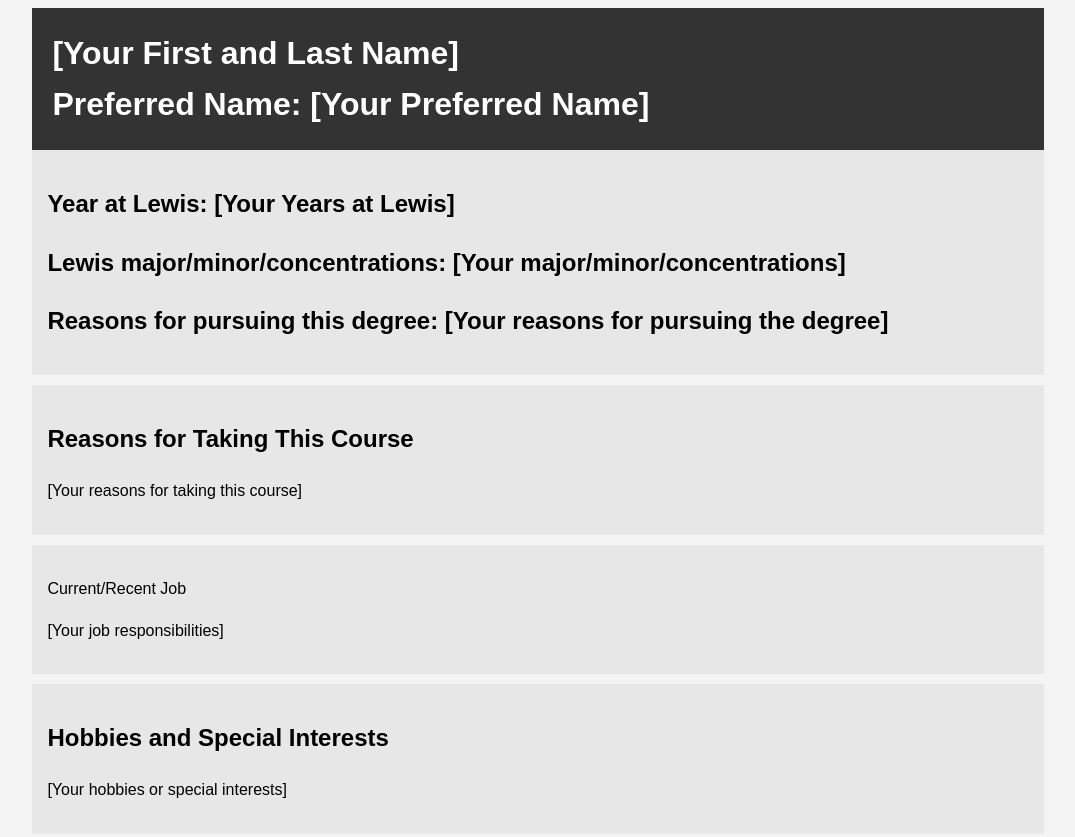
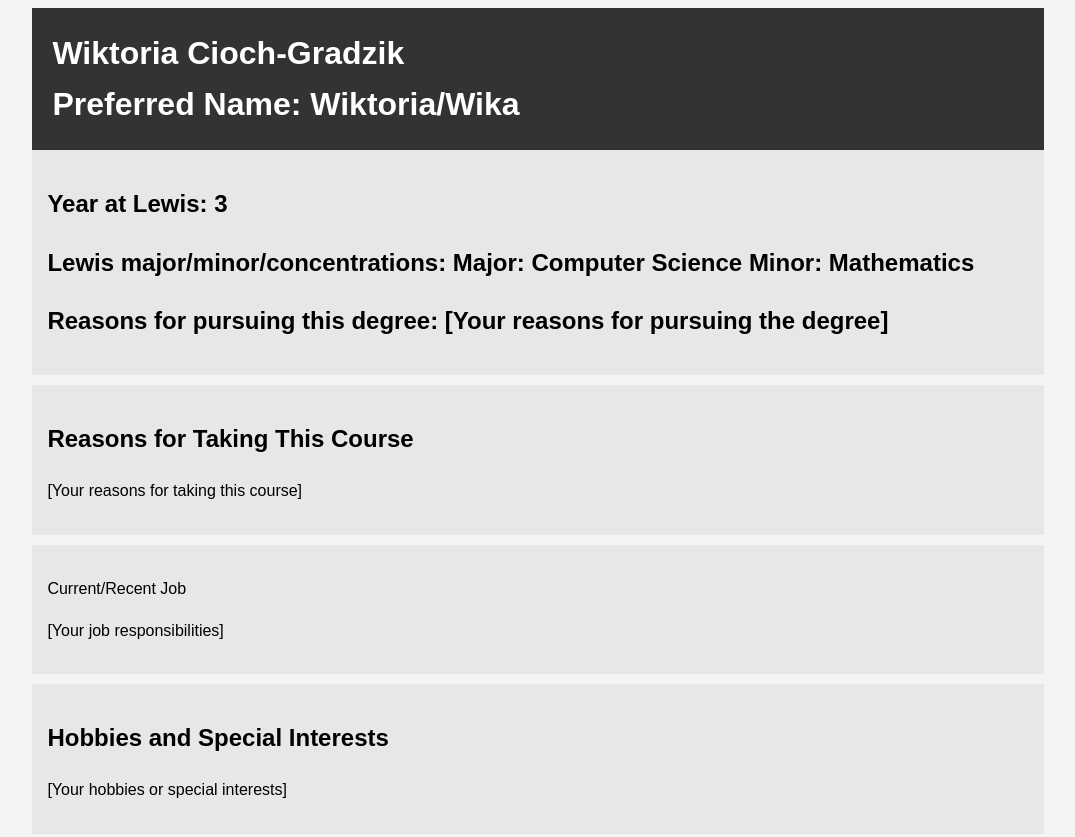
Before and after one commit to wiktoriacg/me, a plain HTML site: page index.html in a window 1280 px wide. Shown: the top 837 px of the page, without its empty margins (102-1177 px from the left). Drawn offline with Linux system fonts and the light colour scheme.

Commit message:
Update index.html

```diff
--- a/index.html
+++ b/index.html
@@ -31,13 +31,13 @@
 <body>
     <div class="container">
         <header class="main-info">
-            <h1>[Your First and Last Name]</h1>
-            <h1>Preferred Name: [Your Preferred Name]</h1>
+            <h1>Wiktoria Cioch-Gradzik</h1>
+            <h1>Preferred Name: Wiktoria/Wika</h1>
         </header>
 
         <section class="lewis">
-			<h2>Year at Lewis: [Your Years at Lewis]</h2>
-			<h2>Lewis major/minor/concentrations: [Your major/minor/concentrations]</h2>
+			<h2>Year at Lewis: 3</h2>
+			<h2>Lewis major/minor/concentrations: Major: Computer Science Minor: Mathematics</h2>
 			<h2>Reasons for pursuing this degree: [Your reasons for pursuing the degree]</h2>
         </section>
 
```
